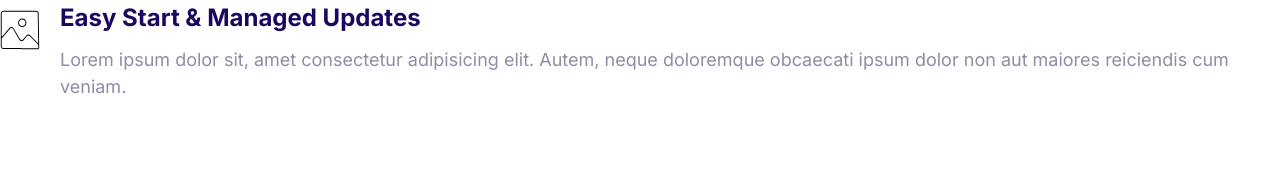
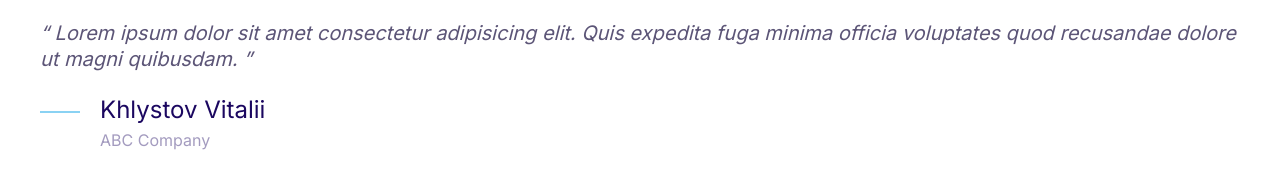
Before and after one commit to Vitalikmy/my-first-webpage, a plain HTML site: page index.html in a window 1280 px wide. Drawn offline with Linux system fonts and the light colour scheme.

Commit message:
Quotes and line.

```diff
--- a/css/styles.css
+++ b/css/styles.css
@@ -4,6 +4,7 @@
   --color-accent: #ff3400;
   --color-headings: #1b0760;
   --color-body: #918ca4;
+  --color-body-darker: #5c5577;
   --color-border: #ccc;
   --border-radius: 30px;
 }
@@ -319,3 +320,44 @@ a {
 .media__image {
   margin-top: 1rem;
 }
+/*Quotes*/
+.quote {
+  font-size: 3rem;
+  font-style: italic;
+  color: var(--color-body-darker);
+  line-height: 1.3;
+}
+.quote__text::before {
+  content: open-quote;
+}
+.quote__text::after {
+  content: close-quote;
+}
+.quote__author {
+  font-size: 3rem;
+  font-weight: 500;
+  font-style: normal;
+  margin-bottom: 0;
+}
+.quote__company {
+  color: var(--color-headings);
+  opacity: 0.4;
+  font-size: 2rem;
+  font-style: normal;
+}
+.quote__line {
+  position: relative;
+  bottom: 10px;
+  margin-left: 4rem;
+}
+@media screen and (min-width: 1024px) {
+  .quote {
+    font-size: 2rem;
+  }
+  .quote__author {
+    font-size: 2.4rem;
+  }
+  .quote__company {
+    font-size: 1.6rem;
+  }
+}
--- a/index.html
+++ b/index.html
@@ -15,17 +15,25 @@
     <link rel="stylesheet" href="css/styles.css" />
   </head>
   <body>
+    <blockquote class="quote">
+      <p class="quote__text">
+        Lorem ipsum dolor sit amet consectetur adipisicing elit. Quis expedita
+        fuga minima officia voluptates quod recusandae dolore ut magni
+        quibusdam.
+      </p>
+    </blockquote>
+    <footer>
       <div class="media">
         <div class="media__image">
-        <svg class="icon icon--primary">
-          <use xlink:href="images/sprite.svg#snap"></use>
+          <svg class="icon icon--primary quote__line">
+            <use xlink:href="images/sprite.svg#line"></use>
           </svg>
         </div>
         <div class="media__body">
-        <h3 class="media__title">Easy Start & Managed Updates</h3>
-        Lorem ipsum dolor sit, amet consectetur adipisicing elit. Autem, neque
-        doloremque obcaecati ipsum dolor non aut maiores reiciendis cum veniam.
+          <h3 class="media__title quote__author">Khlystov Vitalii</h3>
+          <p class="quote__company">ABC Company</p>
         </div>
       </div>
+    </footer>
   </body>
 </html>
```
Also changed, not shown: Component/quotes.html (added, +19 -0 lines). Lines whose indentation alone changed are shown as unchanged.
